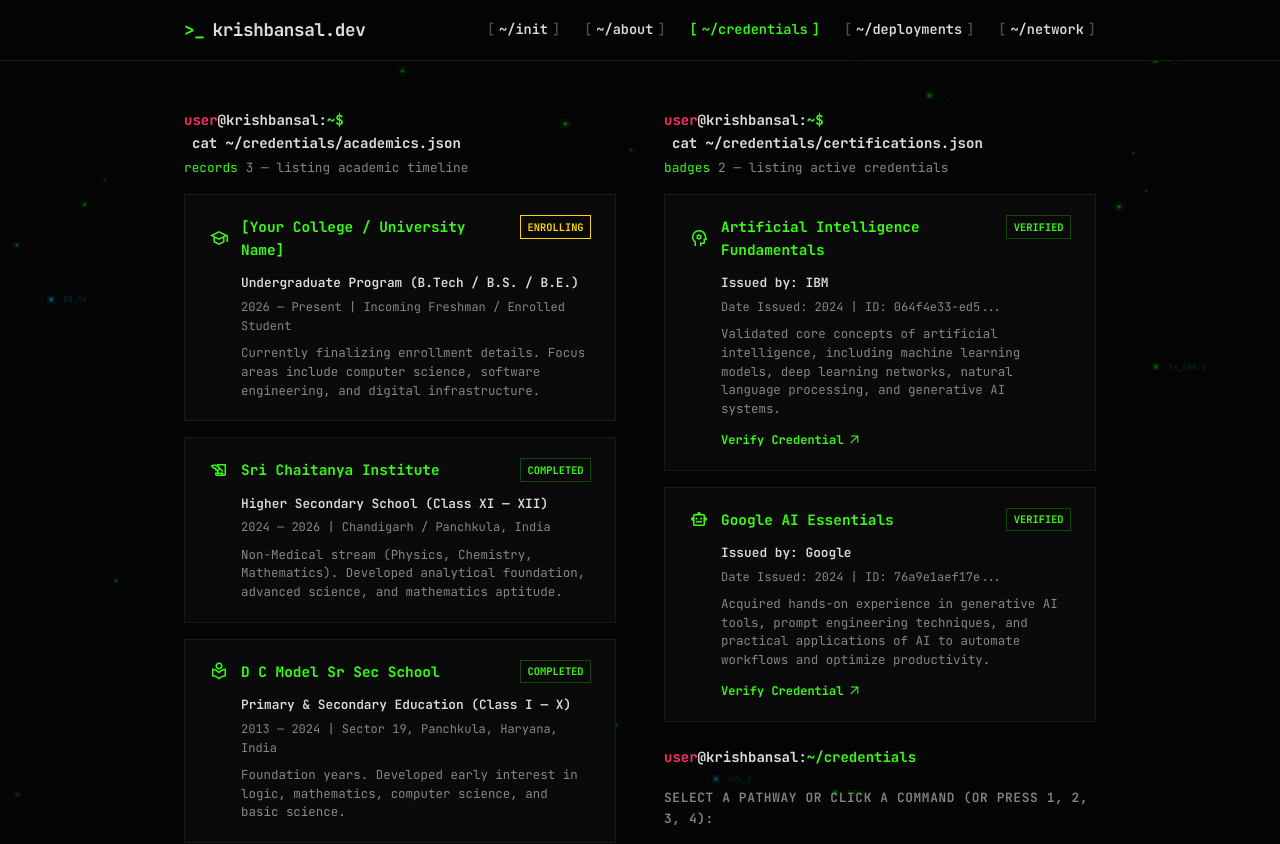
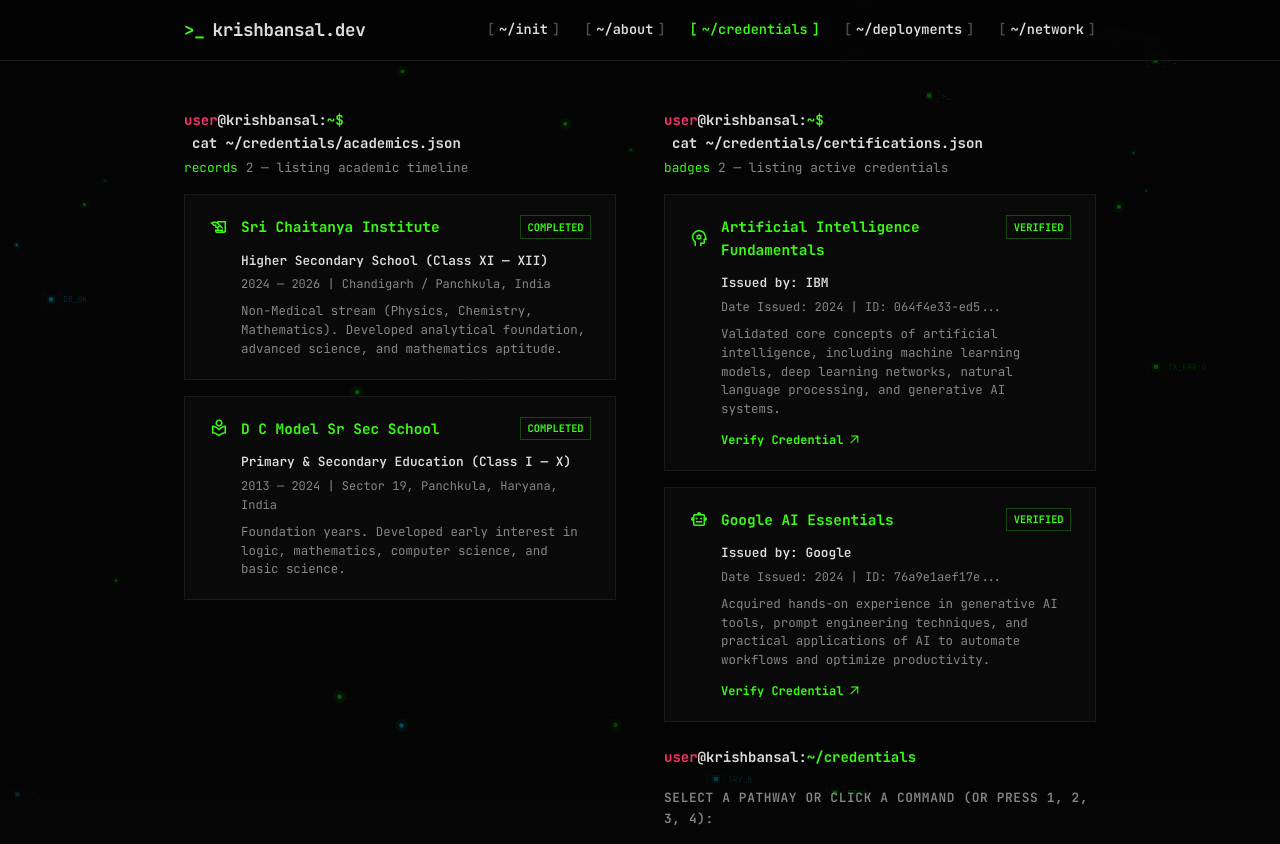
Before and after one commit to krishbansal-dev/krishbansal.dev, a React (Vite) app: page /credentials in a window 1280 px wide. Shown: the top 844 px of the page. Built offline with nearby package versions, Linux system fonts and the light colour scheme.

Commit message:
fix: remove college placeholder completely and update usePageMeta SEO strings

```diff
--- a/src/pages/CredentialsPage.jsx
+++ b/src/pages/CredentialsPage.jsx
@@ -4,15 +4,6 @@ import InteractiveTerminalMenu from '../components/InteractiveTerminalMenu'
 import usePageMeta from '../hooks/usePageMeta'
 
 const academics = [
-  {
-    institution: '[Your College / University Name]',
-    location: 'Incoming Freshman / Enrolled Student',
-    period: '2026 — Present',
-    program: 'Undergraduate Program (B.Tech / B.S. / B.E.)',
-    details: 'Currently finalizing enrollment details. Focus areas include computer science, software engineering, and digital infrastructure.',
-    status: 'ENROLLING',
-    icon: 'school',
-  },
   {
     institution: 'Sri Chaitanya Institute',
     location: 'Chandigarh / Panchkula, India',
@@ -59,7 +50,7 @@ const certifications = [
 export default function CredentialsPage() {
   usePageMeta(
     'Krish Bansal | Academics & Certifications',
-    'Explore the education history and professional credentials of Krish Bansal. Features academic milestones from IIT Roorkee and certifications from IBM and Google.'
+    'Explore the education history and professional credentials of Krish Bansal. Features academic milestones from Sri Chaitanya Institute and certifications from IBM and Google.'
   )
   const [show, setShow] = useState(false)
 
```
